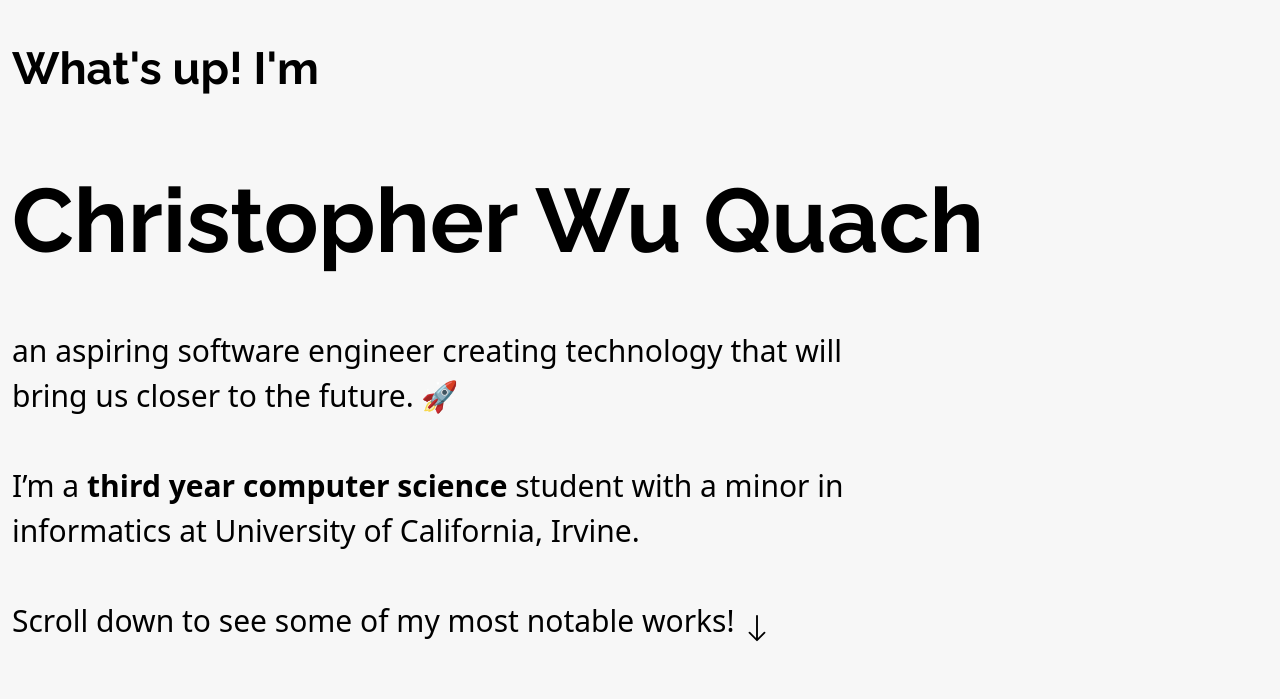
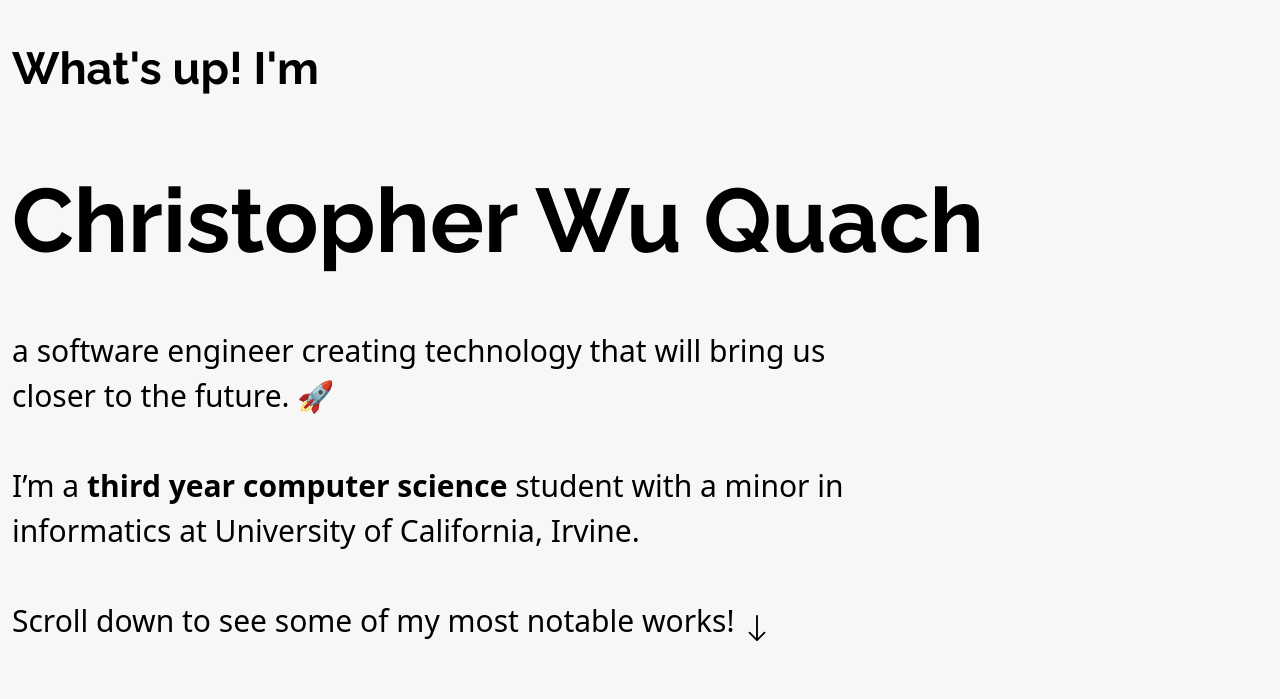
Before and after one commit to quachout/portfolioV3, a website: page index.html in a window 1280 px wide. Shown: the part 101-800 px from the top of the page. Drawn offline with nearby package versions, Linux system fonts and the light colour scheme.

Commit message:
04/04/21 10:06pm

```diff
--- a/about.css
+++ b/about.css
@@ -12,6 +12,7 @@
 }
 * {
     transition: background-color 0.4s ease, color .2s ease;
+
   }
 /* color theme */
 .lightTheme{
--- a/index.html
+++ b/index.html
@@ -110,7 +110,7 @@
         <div id="what">What's up! I'm</div>
         <div id="name">Christopher Wu Quach</div>
         <div id="introParagraph">
-            an aspiring software engineer creating technology that will bring us closer to the future. 🚀
+            a software engineer creating technology that will bring us closer to the future. 🚀
             <br>
             <br>
             I’m a <b>third year computer science</b> student with a minor in informatics at University of California, Irvine.
--- a/style.css
+++ b/style.css
@@ -193,6 +193,7 @@ div projectInfo span{
 /*social media*/
 #socials{
     color: var(--themeFontColor);
+
 }
 
 #mail{
```
Also changed, not shown: about.html (+1 -1 lines).
